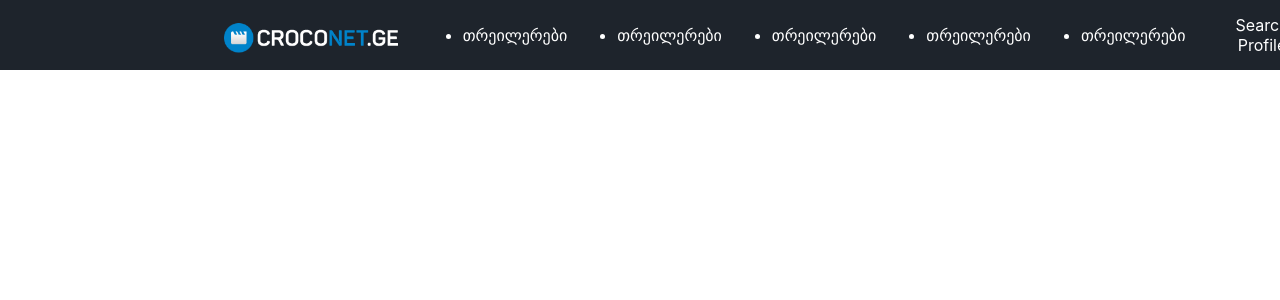
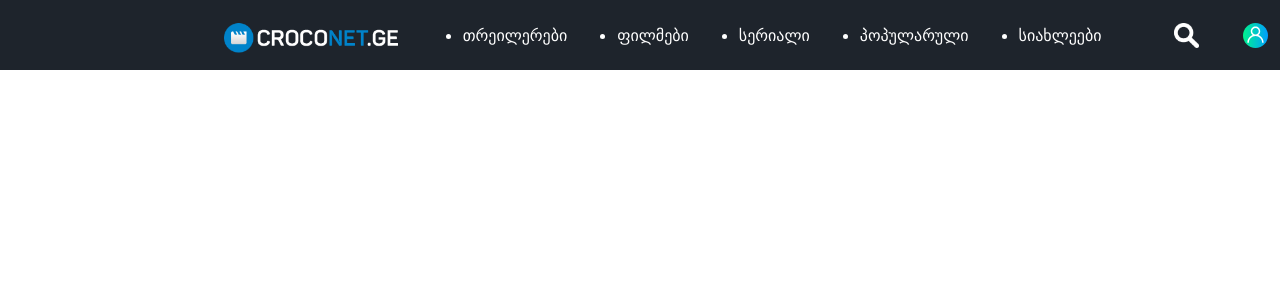
Before and after one commit to iamalex296/Croconet-movies-website, a React (Create React App) app: page / in a window 1280 px wide. Shown: the top 300 px of the page. Built offline with nearby package versions, Linux system fonts and the light colour scheme.

Commit message:
added Icon component

```diff
--- /dev/null
+++ b/src/UI/Icon.js
@@ -0,0 +1,9 @@
+import React from "react";
+
+import classes from "./Icon.module.css";
+
+const IconImg = (props) => {
+  return <img className={classes.icon} src={props.src} alt={props.alt} />;
+};
+
+export default IconImg;
--- /dev/null
+++ b/src/UI/Icon.module.css
@@ -0,0 +1,11 @@
+.icon {
+  height: 25px;
+  width: 25px;
+  padding: 22px;
+  cursor: pointer;
+  transition-duration: 0.3s;
+}
+
+.icon:hover {
+  background-color: #323d49;
+}
--- a/src/components/Header/Header.js
+++ b/src/components/Header/Header.js
@@ -1,7 +1,19 @@
 import React from "react";
 
 import Logo from "../../assets/logo3.png";
+import ProfileIcon from "../../assets/user.svg";
+import SearchIcon from "../../assets/searchIcon.jpg";
+import IconImg from "../../UI/Icon.js";
+
 import classes from "./Header.module.css";
+
+const HEADER_LIST = [
+  { name: "თრეილერები", id: 1 },
+  { name: "ფილმები", id: 2 },
+  { name: "სერიალი", id: 3 },
+  { name: "პოპულარული", id: 4 },
+  { name: "სიახლეები", id: 5 },
+];
 
 const Header = () => {
   return (
@@ -10,16 +22,16 @@ const Header = () => {
         <img src={Logo} alt="logo" className={classes["logo_img"]} />
         <div>
           <ul className={classes["ul_list"]}>
-            <li className={classes["list_item"]}>თრეილერები</li>
-            <li className={classes["list_item"]}>თრეილერები</li>
-            <li className={classes["list_item"]}>თრეილერები</li>
-            <li className={classes["list_item"]}>თრეილერები</li>
-            <li className={classes["list_item"]}>თრეილერები</li>
+            {HEADER_LIST.map((item) => (
+              <li className={classes["list_item"]} key={item.id}>
+                {item.name}
+              </li>
+            ))}
           </ul>
         </div>
-        <div>
-          <div>Search</div>
-          <div>Profile</div>
+        <div style={{ display: "flex" }}>
+          <IconImg src={SearchIcon} alt="SearchIcon" />
+          <IconImg src={ProfileIcon} alt="ProfileIcon" />
         </div>
       </div>
     </div>
--- a/src/components/Header/Header.module.css
+++ b/src/components/Header/Header.module.css
@@ -30,4 +30,9 @@
 .list_item {
   margin-right: 50px;
   cursor: pointer;
+  transition-duration: 0.3s;
 }
+
+.list_item:hover {
+  color: #86c8eb;
+}
```
Also changed, not shown: src/assets/searchIcon.jpg (added), src/assets/user.svg (added).
